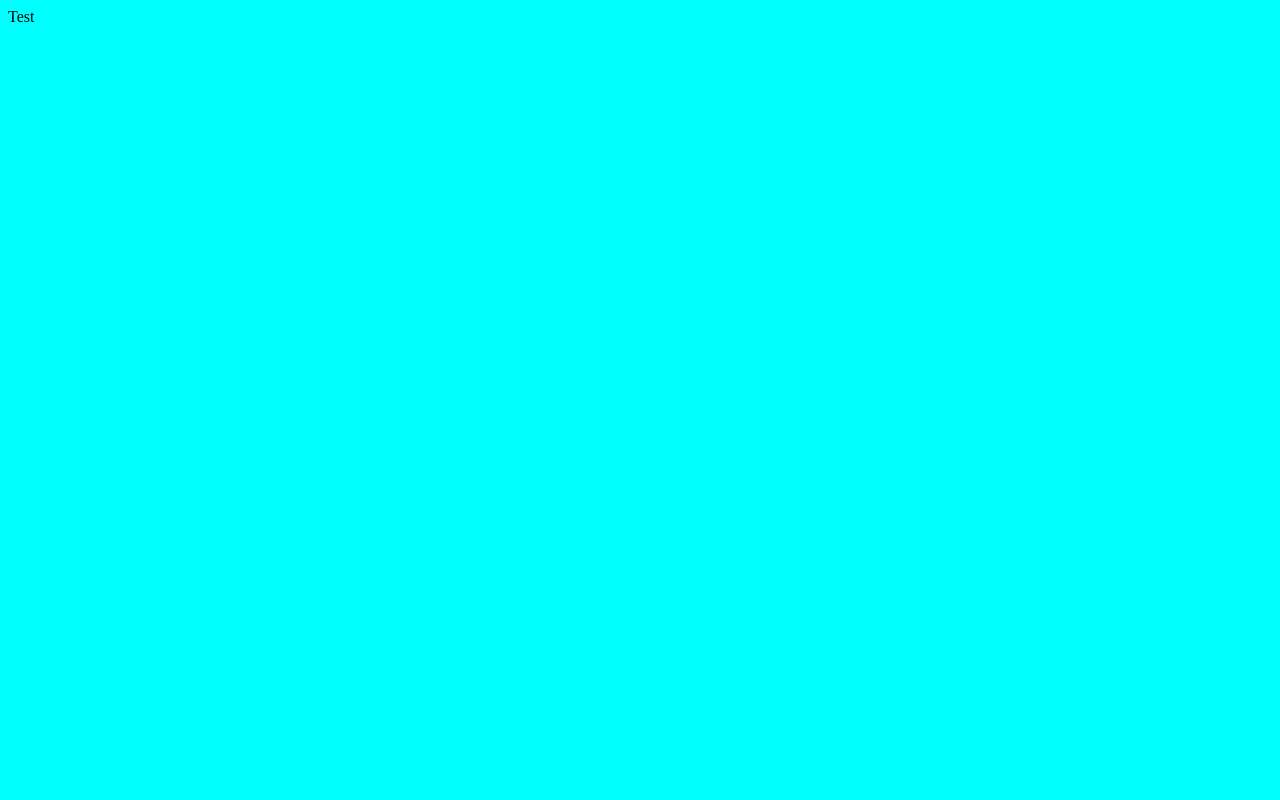
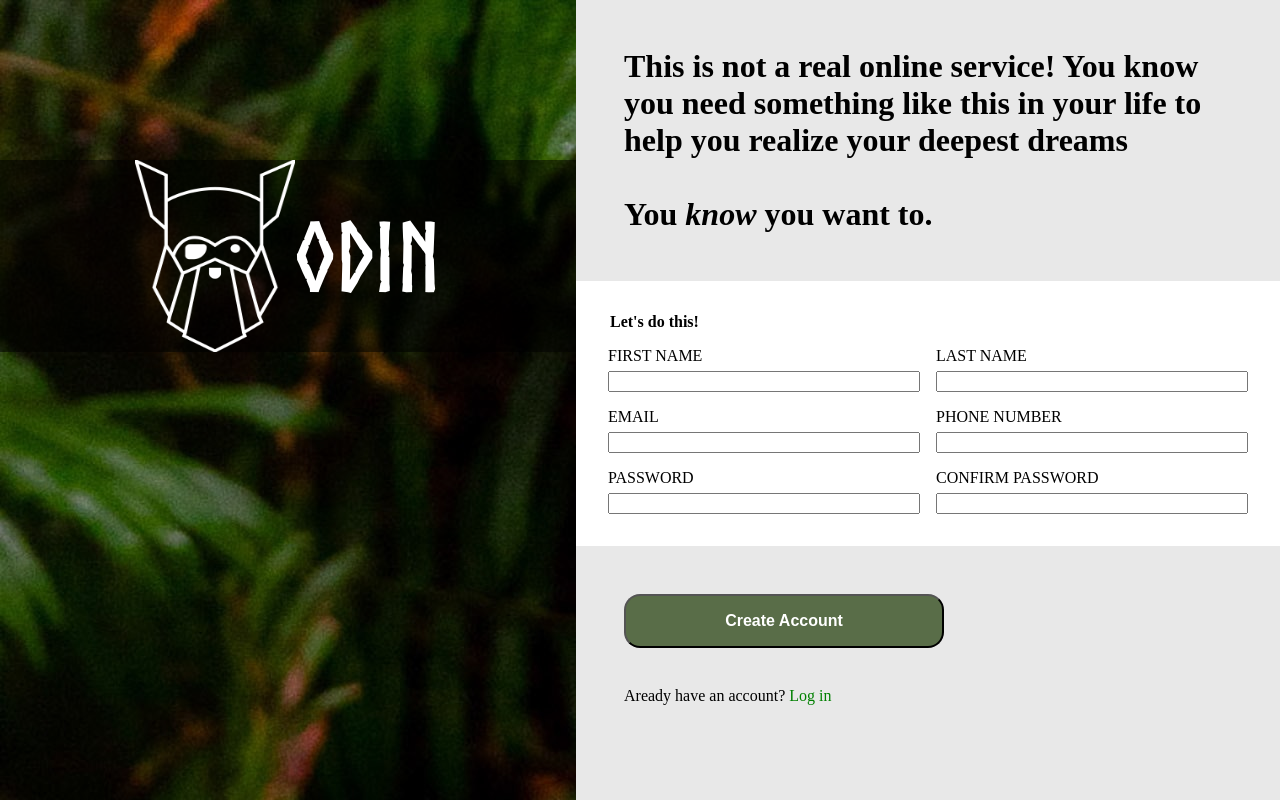
Before and after one commit to Richard-Cvbs/proj-sign-up-form, a plain HTML site: page Index.html in a window 1280 px wide. Drawn offline with Linux system fonts and the light colour scheme.

Commit message:
finished setup and css rules

```diff
--- a/Index.html
+++ b/Index.html
@@ -9,6 +9,53 @@
     <title>Sign Up!</title>
 </head>
 <body>
-    Test
+    <div class="left-side">
+        <div class="logo">
+            <img class="logo-icon" src="/images/odin-icon.png" alt="Odin icon" > ODIN</div>
+        </div>
+    </div>
+    <div class="right-side">
+        <div class="text">
+            <div class="text-description">This is not a real online service! You know you need something like this in your life to help you realize your deepest dreams<br></div>
+            <div class="text-pitch"><br>You <em>know</em> you want to.</div>
+        </div>
+        <form action="#" class="form">
+            <div class="form-upperSection">
+                <legend>Let's do this!</legend>
+                <div class="form-body">
+                    <div class="form-segment">
+                        <label for="first-name">FIRST NAME</label>
+                        <input type="text" name="first-name" id="first-name">
+                    </div>
+                    <div class="form-segment">
+                        <label for="last-name">LAST NAME</label>
+                        <input type="text" name="last-name" id="last-name">
+                    </div>
+                    <div class="form-segment">
+                        <label for="email">EMAIL</label>
+                        <input type="text" name="email" id="email">
+                    </div>
+                    <div class="form-segment">
+                        <label for="phone-number">PHONE NUMBER</label>
+                        <input type="text" name="first-name" id="first-name">
+                    </div>
+                    <div class="form-segment">
+                        <label for="password">PASSWORD</label>
+                        <input type="text" name="password" id="password">
+                    </div>
+                    <div class="form-segment">
+                        <label for="password2">CONFIRM PASSWORD</label>
+                        <input type="text" name="password2" id="password2">
+                    </div>
+                </div>
+            </div>
+        <div class="form-lowerSection">
+            <button class="form-submit" type="submit">Create Account</button>
+            <div class="form-haveAnAccount">Aready have an account? <a href="#" class="form-logIn">Log in</a></div>
+        </div>
+    </form>
+
+    </div>
+
 </body>
 </html>
--- a/styles.css
+++ b/styles.css
@@ -1,3 +1,90 @@
+:root {
+    margin: 0px;
+    padding: 0px;
+    height: 100%;
+
+}
+@font-face {
+    font-family:"Norse Bold";
+    src: url(/font/Norse-Bold.otf);
+}
+a{
+    color: green;
+    text-decoration: none;
+}
 body{
-    background-color: aqua;
+    margin: 0px;
+    padding: 0px;
+    display: flex;
+    flex-direction: row;
+    height: 100%;
 }
+.left-side{
+    background-image: url("/images/halie-west-25xggax4bSA-unsplash.jpg");
+    flex-basis: 45%;
+    display: flex;
+    flex-direction: column;
+    justify-content: center;
+}
+.logo{
+    margin-top: -50%;
+    font-family: "Norse Bold";
+    color: white;
+    font-size: 6rem;
+    background-color: rgba(0, 0, 0, 0.527);
+    display: flex;
+    justify-content: center;
+    align-items: center;
+}
+.logo-icon{
+    height: 12rem;
+    width: 10rem;
+}
+.right-side{
+    flex-basis: 55%;
+    background-color: rgba(128, 128, 128, 0.185);
+    display: flex;
+    flex-direction: column;
+}
+.text{
+    font-weight: bold;
+    display: flex;
+    justify-content: center;
+    align-items: left;
+    font-size: 2rem;
+    padding: 3rem;
+    flex-direction: column;
+}
+.form-upperSection{
+    background-color: white;
+    padding: 2rem;
+}
+.form-lowerSection{
+    display: flex;
+    flex-direction: column;
+    line-height: 6rem;
+    padding: 3rem;
+}
+.form-submit{
+    background-color: #596D48;
+    border-radius: 1rem;
+    color: white;
+    padding: 1rem;
+    font-weight: bold;
+    font-size: 1rem;
+    width: min(20rem);
+}
+legend{
+    font-weight: bold;
+    margin-bottom: 1rem;
+}
+.form-body{
+    display: grid;
+    grid-template-columns: repeat(2,1fr);
+    gap: 1rem;
+}
+.form-segment{
+    display: flex;
+    flex-direction: column;
+    gap: 6px;
+}
```
